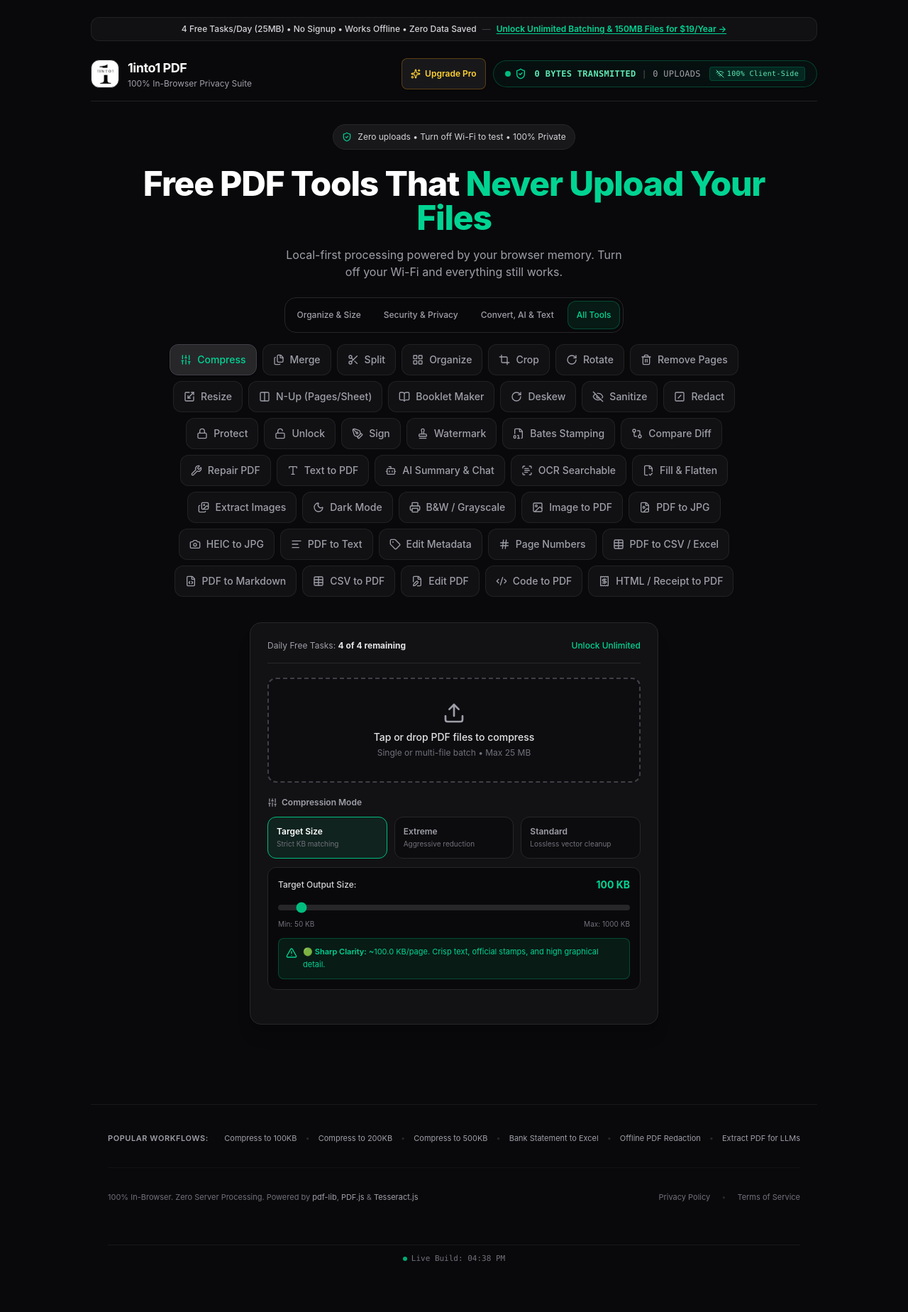
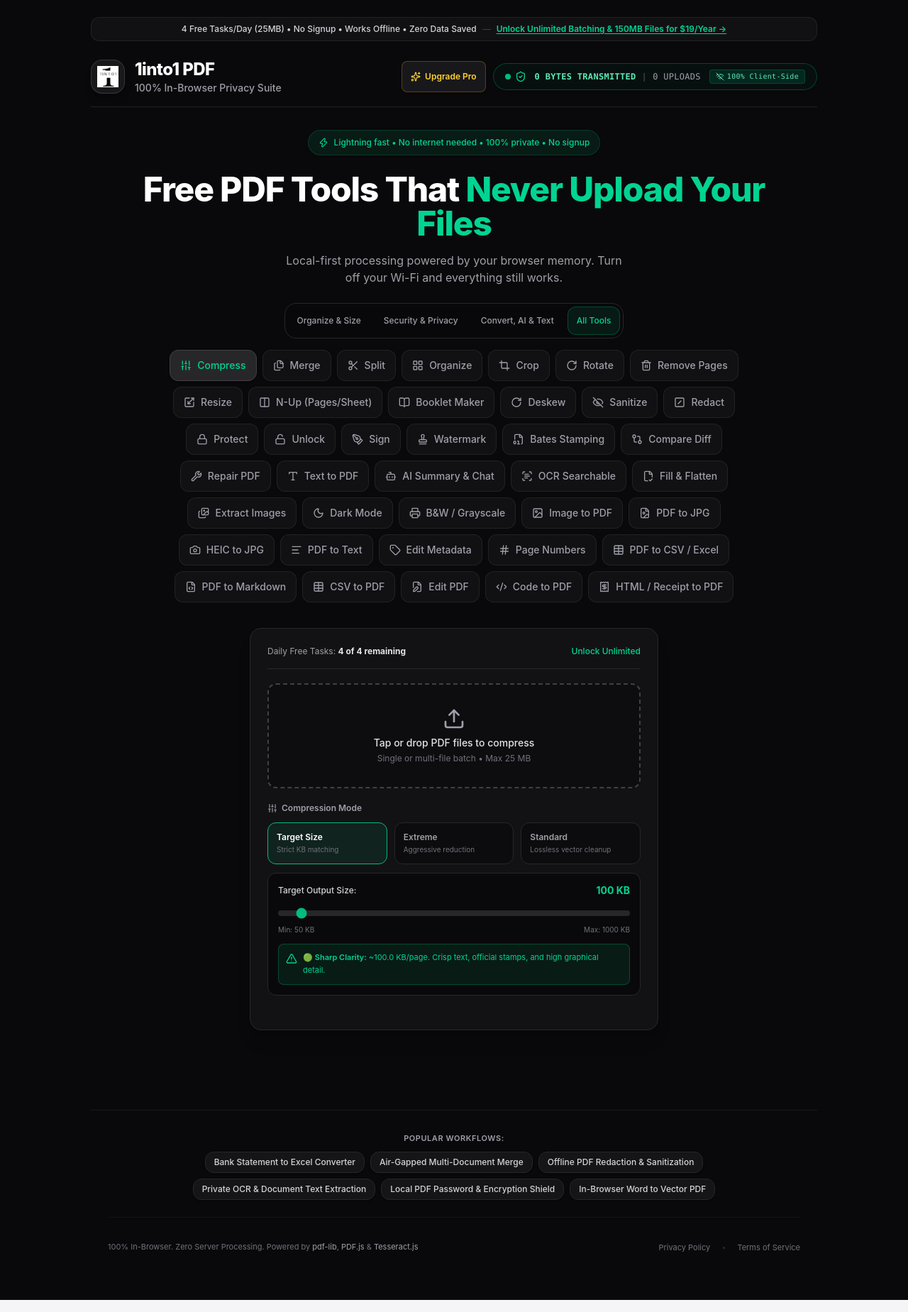
Before and after one commit to aniketgawandew65-pdf/privacy-pdf, a React (Vite) app: page / in a window 1280 px wide. Shown: the whole page at 71% size. Built offline with nearby package versions, Linux system fonts and the light colour scheme.

Commit message:
Feat(phase-1): medium brand header, dynamic shuffling workflows, lightning privacy pill, dev-gated live build

```diff
--- a/src/App.tsx
+++ b/src/App.tsx
@@ -7,7 +7,6 @@ import { getLicenseStatus } from './utils/license';
 import { TOOLS_METADATA } from './seoConfig';
 import { NetworkAuditDrawer } from './components/NetworkAuditDrawer';
 import {
-  ShieldCheck,
   Sliders,
   Files,
   Scissors,
@@ -49,6 +48,7 @@ import {
   FileEdit,
   Code2,
   Receipt,
+  Zap,
 } from 'lucide-react';
 
 const Compressor = lazy(() => import('./components/Compressor').then((m) => ({ default: m.Compressor })));
@@ -165,6 +165,19 @@ function ToolFallback() {
   );
 }
 
+const WORKFLOW_CAPABILITIES = [
+  "Offline PDF Redaction & Sanitization",
+  "In-Browser Word to Vector PDF",
+  "Zero-Upload Client-Side Compression",
+  "Air-Gapped Multi-Document Merge",
+  "Private OCR & Document Text Extraction",
+  "Client-Side Page Split & Reorganizer",
+  "In-Memory PDF Crop & Deskew",
+  "Bank Statement to Excel Converter",
+  "Local PDF Password & Encryption Shield",
+  "Zero-Server Booklet & N-Up Imposition"
+];
+
 export default function App() {
   const location = useLocation();
   const [sharedFiles, setSharedFiles] = useState<File[]>([]);
@@ -173,6 +186,15 @@ export default function App() {
   const [isAuditDrawerOpen, setIsAuditDrawerOpen] = useState(false);
   const [isPro, setIsPro] = useState(getLicenseStatus().isPro);
   const [selectedCategory, setSelectedCategory] = useState<ToolCategory>('all');
+
+  const [activeWorkflows, setActiveWorkflows] = useState<string[]>(() => {
+    return [...WORKFLOW_CAPABILITIES].sort(() => 0.5 - Math.random()).slice(0, 6);
+  });
+  const isDevMode = typeof window !== 'undefined' && new URLSearchParams(window.location.search).get('pro') === 'true';
+
+  useEffect(() => {
+    setActiveWorkflows([...WORKFLOW_CAPABILITIES].sort(() => 0.5 - Math.random()).slice(0, 6));
+  }, []);
 
   const [isDraggingFile, setIsDraggingFile] = useState(false);
   const dragCounter = useRef(0);
@@ -357,19 +379,21 @@ export default function App() {
         )}
       </div>
 
-      {/* Header: Responsive Mobile Layout */}
+      {/* Header: Scaled to Medium */}
       <header className="w-full max-w-5xl flex flex-col sm:flex-row items-center justify-between gap-3 sm:gap-4 py-3 sm:py-4 border-b border-zinc-800/80">
-        <NavLink to="/" className="flex items-center justify-center gap-3 text-center sm:text-left">
+        <NavLink to="/" className="flex items-center justify-center gap-3.5 text-center sm:text-left">
+          <div className="w-12 h-12 rounded-2xl bg-zinc-900 border border-zinc-700/80 flex items-center justify-center p-2 shrink-0 shadow-lg">
             <img
               src="/logo.png"
               alt="1into1 Logo"
-            width="40"
-            height="40"
-            className="w-9 h-9 sm:w-10 sm:h-10 rounded-xl object-contain bg-white p-1 border border-zinc-800 shrink-0"
+              width="48"
+              height="48"
+              className="w-full h-full object-contain"
             />
+          </div>
           <div>
-            <p className="text-base sm:text-lg font-bold tracking-tight text-white">1into1 PDF</p>
-            <p className="text-[11px] sm:text-xs text-zinc-400">100% In-Browser Privacy Suite</p>
+            <p className="text-xl sm:text-2xl font-extrabold tracking-tight text-white">1into1 PDF</p>
+            <p className="text-xs sm:text-sm font-medium text-zinc-400">100% In-Browser Privacy Suite</p>
           </div>
         </NavLink>
 
@@ -409,14 +433,15 @@ export default function App() {
 
       {/* Main Container */}
       <main className="w-full max-w-4xl my-auto text-center py-6 sm:py-8">
+        {/* Updated Privacy Pill Badge */}
         <button
           type="button"
           onClick={() => setIsAuditDrawerOpen(true)}
-          className="inline-flex items-center gap-1.5 sm:gap-2 px-3 py-1.5 sm:py-1 rounded-full bg-zinc-900 border border-zinc-800 text-[11px] sm:text-xs text-zinc-300 mb-4 sm:mb-6 hover:border-zinc-700 hover:text-white transition cursor-pointer min-h-[36px]"
+          className="inline-flex items-center gap-2 px-3.5 py-1.5 rounded-full bg-emerald-500/10 border border-emerald-500/20 text-xs font-medium text-emerald-400 mb-4 sm:mb-6 hover:bg-emerald-500/15 hover:border-emerald-500/30 transition cursor-pointer min-h-[36px] shadow-sm"
           title="Click to inspect network telemetry"
         >
-          <ShieldCheck className="w-3.5 h-3.5 text-emerald-400 shrink-0" />
-          Zero uploads • Turn off Wi-Fi to test • 100% Private
+          <Zap className="w-3.5 h-3.5 text-emerald-400 shrink-0" />
+          <span>Lightning fast • No internet needed • 100% private • No signup</span>
         </button>
 
         <h1 className="text-3xl sm:text-5xl font-extrabold tracking-tight text-white mb-3 sm:mb-4 px-2">
@@ -551,34 +576,19 @@ export default function App() {
 
       {/* Footer */}
       <footer className="w-full max-w-5xl mx-auto mt-12 sm:mt-20 px-3 sm:px-6 py-6 sm:py-8 border-t border-zinc-900 flex flex-col gap-5 sm:gap-6 text-xs text-zinc-500">
-        <div className="flex flex-col lg:flex-row items-start lg:items-center justify-between gap-3 sm:gap-4 pb-5 sm:pb-6 border-b border-zinc-900/60">
-          <span className="font-semibold text-zinc-400 text-[11px] uppercase tracking-wider shrink-0">
+        <div className="flex flex-col items-center justify-center gap-3 pb-5 sm:pb-6 border-b border-zinc-900/60 text-center">
+          <span className="font-semibold text-zinc-400 text-[11px] uppercase tracking-wider">
             Popular Workflows:
           </span>
-          <div className="flex flex-wrap items-center justify-center gap-x-3 gap-y-2 text-[11px]">
-            <NavLink to="/compress-pdf-to-100kb" className="text-zinc-400 hover:text-emerald-400 transition-colors whitespace-nowrap min-h-[32px] flex items-center">
-              Compress to 100KB
-            </NavLink>
-            <span className="text-zinc-800 select-none">•</span>
-            <NavLink to="/compress-pdf-to-200kb" className="text-zinc-400 hover:text-emerald-400 transition-colors whitespace-nowrap min-h-[32px] flex items-center">
-              Compress to 200KB
-            </NavLink>
-            <span className="text-zinc-800 select-none">•</span>
-            <NavLink to="/compress-pdf-to-500kb" className="text-zinc-400 hover:text-emerald-400 transition-colors whitespace-nowrap min-h-[32px] flex items-center">
-              Compress to 500KB
-            </NavLink>
-            <span className="text-zinc-800 select-none">•</span>
-            <NavLink to="/bank-statement-to-excel" className="text-zinc-400 hover:text-emerald-400 transition-colors whitespace-nowrap min-h-[32px] flex items-center">
-              Bank Statement to Excel
-            </NavLink>
-            <span className="text-zinc-800 select-none">•</span>
-            <NavLink to="/offline-pdf-redaction" className="text-zinc-400 hover:text-emerald-400 transition-colors whitespace-nowrap min-h-[32px] flex items-center">
-              Offline PDF Redaction
-            </NavLink>
-            <span className="text-zinc-800 select-none">•</span>
-            <NavLink to="/extract-pdf-for-llm" className="text-zinc-400 hover:text-emerald-400 transition-colors whitespace-nowrap min-h-[32px] flex items-center">
-              Extract PDF for LLMs
-            </NavLink>
+          <div className="flex flex-wrap items-center justify-center gap-2 max-w-3xl">
+            {activeWorkflows.map((item, idx) => (
+              <span
+                key={idx}
+                className="px-3 py-1.5 rounded-xl bg-zinc-900/80 border border-zinc-800 text-xs text-zinc-300 font-medium hover:border-zinc-700 hover:text-white transition shadow-sm select-none cursor-default"
+              >
+                {item}
+              </span>
+            ))}
           </div>
         </div>
 
@@ -600,13 +610,14 @@ export default function App() {
             </NavLink>
           </div>
         </div>
-              {/* Single Live Build Indicator */}
 
-              {/* Single Live Build Indicator */}
+        {/* Live Build: Visible ONLY when URL includes ?pro=true */}
+        {isDevMode && (
           <div className="flex items-center justify-center gap-1.5 py-3 text-[11px] text-zinc-500 font-mono select-none border-t border-zinc-900 mt-6">
             <span className="w-1.5 h-1.5 rounded-full bg-emerald-500 animate-pulse"></span>
-          <span>Live Build: 04:38 PM</span>
+            <span>Live Build: 05:25 PM</span>
           </div>
+        )}
       </footer>
 
       {/* Global Drag-and-Drop Dropzone Overlay */}
```
Lines whose indentation alone changed are shown as unchanged.
